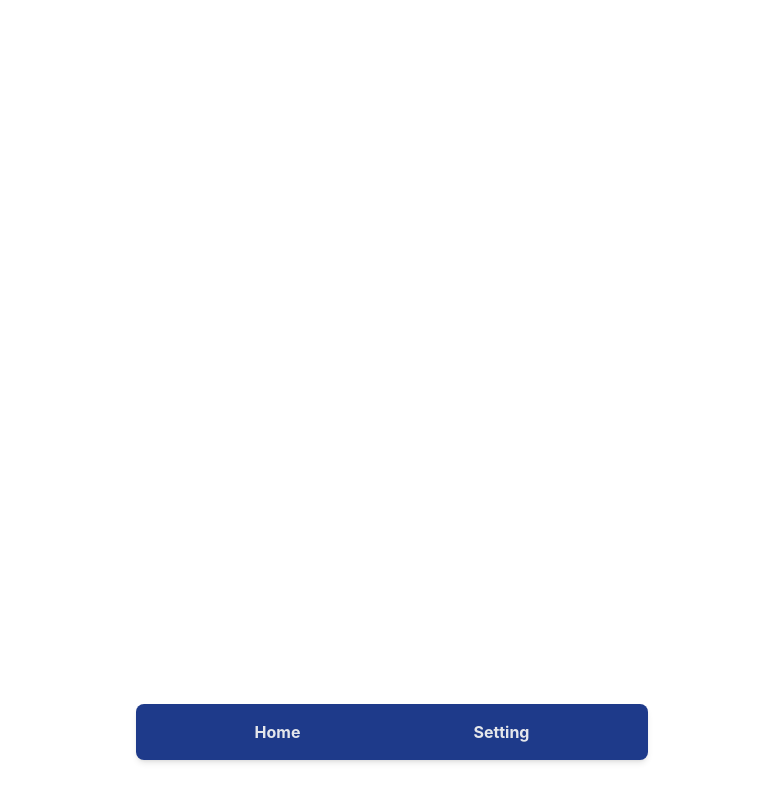
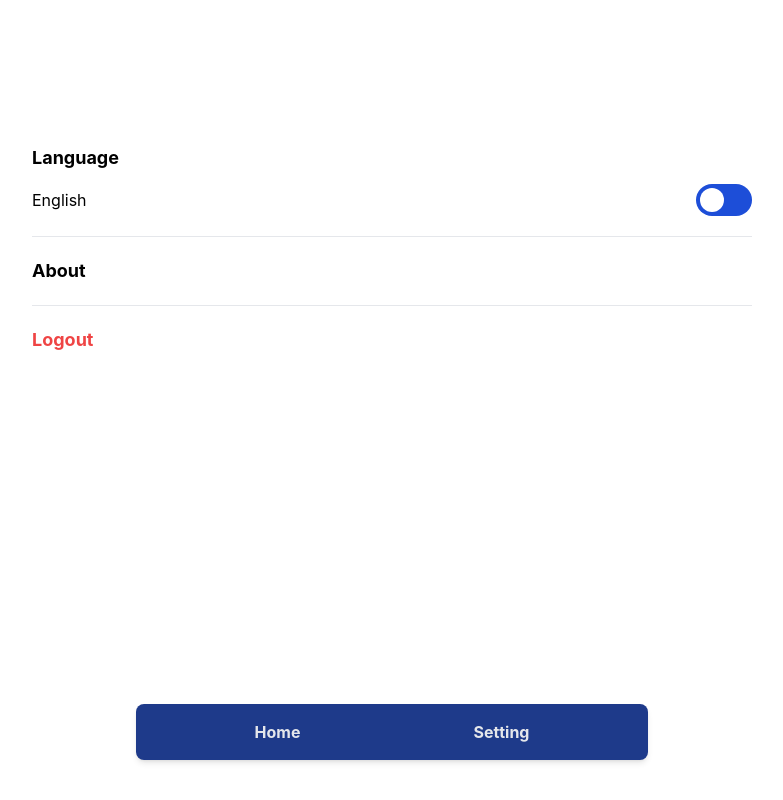
Before and after one commit to BagasDhitya/prosa-npl, a React (Vite) app: page /setting in a window 1280 px wide. Shown: the whole page, without its empty margins (248-1031 px from the left). Built offline with nearby package versions, Linux system fonts and the light colour scheme.

Commit message:
add setting

```diff
--- a/src/pages/setting/index.tsx
+++ b/src/pages/setting/index.tsx
@@ -1,9 +1,70 @@
+import { useState } from "react";
 import BottomNavbar from "../../components/BottomNavbar";
 import Layout from "../../components/Layout";
 
 const Setting = () => {
+  const [language, setLanguage] = useState("en");
+  const [dotPosition, setDotPosition] = useState("left");
+
+  const handleLogout = () => {};
+
+  const handleLanguageToggle = () => {
+    // Ubah bahasa yang aktif sesuai dengan keadaan toggle
+    setLanguage((prevLanguage) => (prevLanguage === "en" ? "id" : "en"));
+
+    // Ubah posisi dot pointer sesuai dengan bahasa yang aktif
+    setDotPosition((prevPosition) =>
+      prevPosition === "left" ? "right" : "left"
+    );
+  };
+
   return (
     <Layout>
+      <div className="flex justify-center py-8">
+        <div className="max-w-3xl w-full">
+          <div className="bg-white rounded-lg p-6">
+            <div className="grid grid-cols-1 gap-3">
+              <h3 className="text-lg font-bold">Language</h3>
+              <div>
+                <label
+                  htmlFor="toggle"
+                  className="flex items-center cursor-pointer justify-between"
+                >
+                  <span className="mr-2">
+                    {language === "en" ? "English" : "Indonesia"}
+                  </span>
+                  <div className="relative">
+                    <input
+                      id="toggle"
+                      type="checkbox"
+                      className="hidden"
+                      checked={language === "id"}
+                      onChange={handleLanguageToggle}
+                    />
+                    <div
+                      className={`block bg-blue-700 w-14 h-8 rounded-full transition-transform transform`}
+                    ></div>
+                    <div
+                      className={`dot absolute top-1 bg-white w-6 h-6 rounded-full transition ${
+                        dotPosition === "left" ? "left-1" : "right-1"
+                      }`}
+                    ></div>
+                  </div>
+                </label>
+              </div>
+              <hr className="my-2" />
+              <h3 className="text-lg font-bold">About</h3>
+              <hr className="my-2" />
+              <h3
+                className="text-lg text-red-500 font-bold"
+                onClick={handleLogout}
+              >
+                Logout
+              </h3>
+            </div>
+          </div>
+        </div>
+      </div>
       <BottomNavbar />
     </Layout>
   );
```
